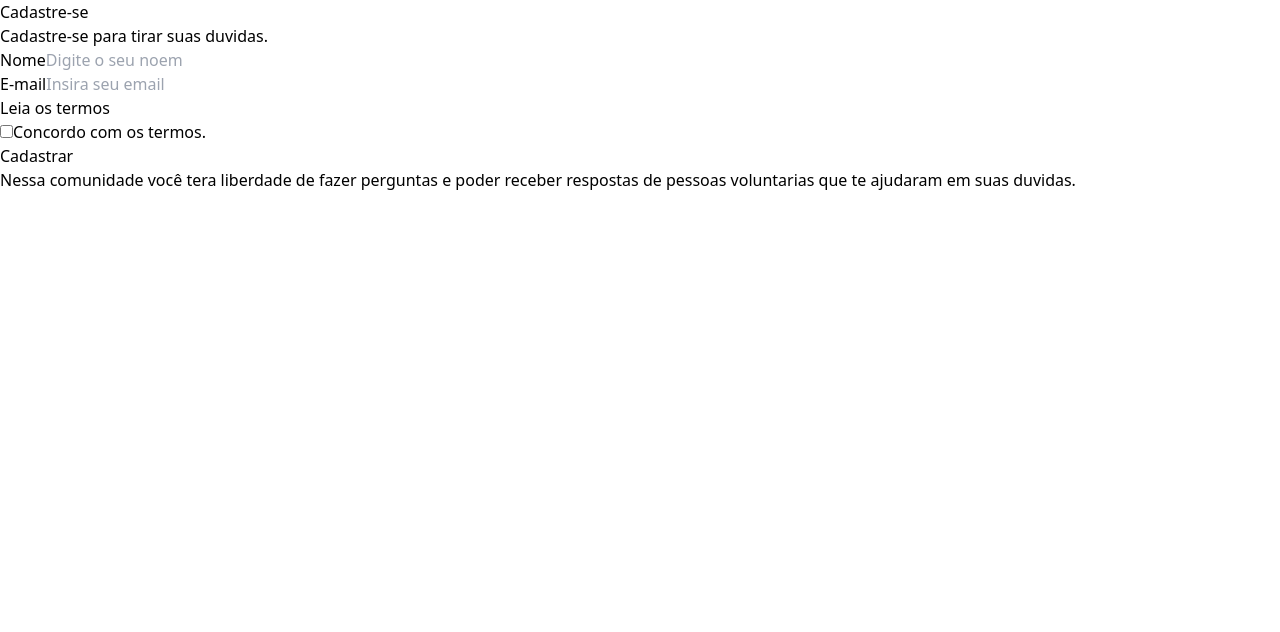
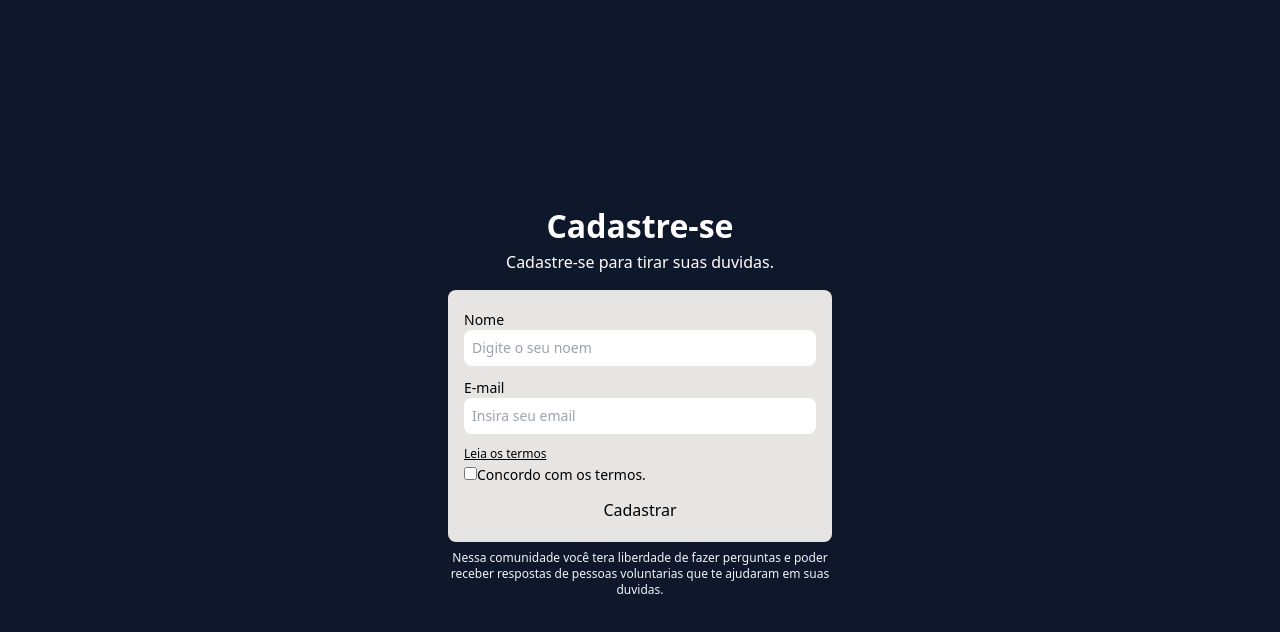
Before and after one commit to GapNeves/vazandopilhas, a React (Vite) app: page / in a window 1280 px wide. Shown: the top 632 px of the page. Built offline with nearby package versions, Linux system fonts and the light colour scheme.

Commit message:
style: Adding style to the form

```diff
--- a/src/App.tsx
+++ b/src/App.tsx
@@ -2,17 +2,15 @@ import Form from "./components/Form";
 
 function App() {
   return (
-    <div>
-      <h1>
-        Cadastre-se
-      </h1>
-      <p>
+    <div className="bg-slate-900 min-h-screen w-full flex flex-col items-center justify-center">
+      <h1 className="font-bold text-[2rem] text-white">Cadastre-se</h1>
+      <p className="text-white">
         Cadastre-se para tirar suas duvidas.
       </p>
-      <div>
+      <div className="w-96 mt-4 bg-stone-200 px-4 py-5 rounded-lg">
         <Form />
       </div>
-      <p>
+      <p className="text-slate-100 text-xs w-96 mt-2 text-center">
         Nessa comunidade você tera liberdade de fazer perguntas e poder receber
         respostas de pessoas voluntarias que te ajudaram em suas duvidas.
       </p>
--- a/src/components/Form.tsx
+++ b/src/components/Form.tsx
@@ -1,28 +1,28 @@
 const Form = () => {
   return (
-    <form>
+    <form className="flex flex-col gap-3">
 
-      <div>
-        <label htmlFor="name">
+      <div className="flex flex-col">
+        <label className="text-sm" htmlFor="name">
           Nome
         </label>
-        <input type="text" placeholder="Digite o seu noem" />
+        <input type="text" placeholder="Digite o seu noem" className="rounded-lg py-2 px-2 text-sm placeholder:text-sm placeholder: text-stone-400"/>
       </div>
 
-      <div>
-        <label htmlFor="email">
+      <div className="flex flex-col">
+        <label className="text-sm" htmlFor="email">
           E-mail
         </label>
-        <input type="email" placeholder="Insira seu email"/>
+        <input type="email" placeholder="Insira seu email" className="rounded-lg py-2 px-2 text-sm placeholder:text-sm placeholder: text-stone-400"/>
       </div>
 
-      <div>
-        <a href="#">
+      <div className="flex flex-col">
+        <a href="#" className="text-xs underline mg-2">
           Leia os termos
         </a>
         <div>
           <input type="checkbox" />
-          <label htmlFor="agree">
+          <label className="text-sm" htmlFor="agree">
             Concordo com os termos.
           </label>
         </div>
```
